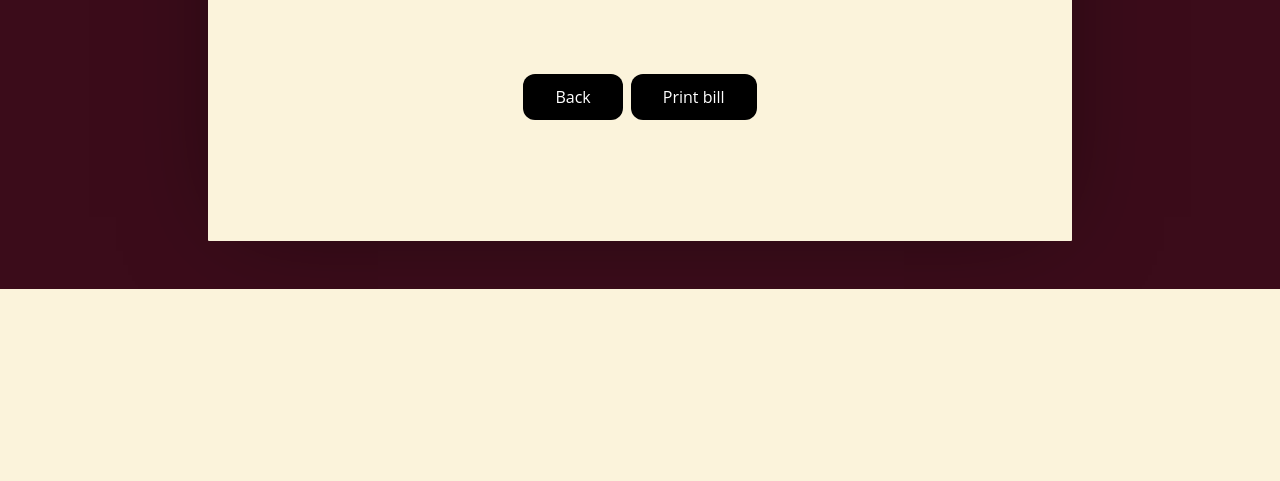
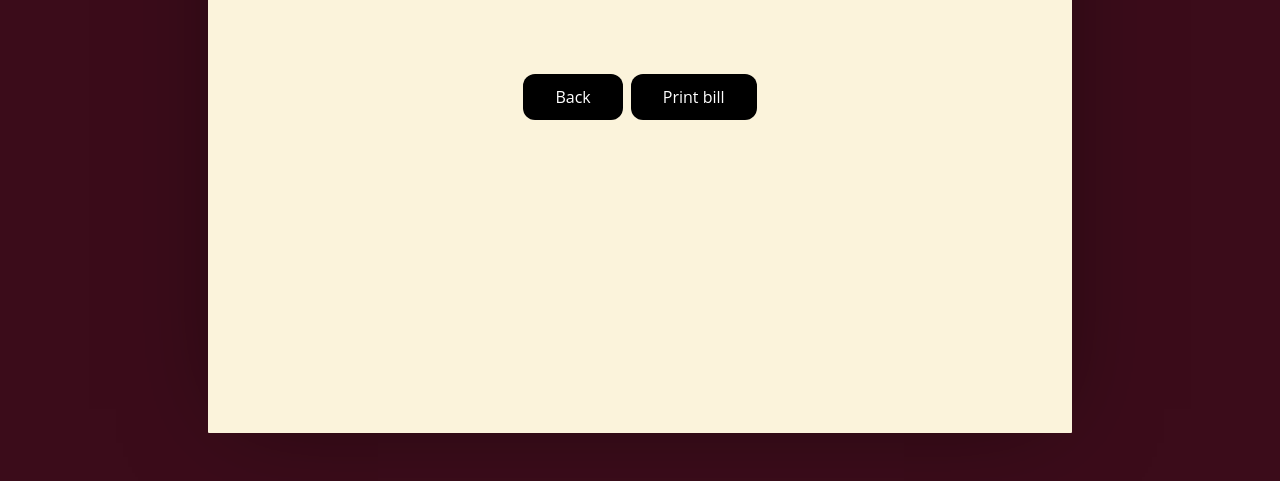
Before and after one commit to ahamedlimras66/limra, a Flask app: page /bill/ in a window 1280 px wide. Shown: the part 1055-1536 px from the top of the page. Before the commit the page ends 1344 px from the top, so only its background shows below. Run offline with Flask 2, Linux system fonts and the light colour scheme.

Commit message:
kkksllkkkk

```diff
--- a/templates/bill.html
+++ b/templates/bill.html
@@ -68,7 +68,7 @@ td { border-color: #DDD; }
 html { font: 16px/1 'Open Sans', sans-serif; overflow: auto; padding: 0.5in; }
 html { background: #3B0C1A; cursor: default; }
 
-body { box-sizing: border-box; height: 13in; margin: 0 auto; overflow: hidden; padding: 0.5in; width: 9in; }
+body { box-sizing: border-box; height: 15in; margin: 0 auto; overflow: hidden; padding: 0.5in; width: 9in; }
 body { background: #FBF3DB; border-radius: 1px; box-shadow: 0 0 1in -0.25in rgba(0, 0, 0, 0.5); }
 
 /* header */
```
